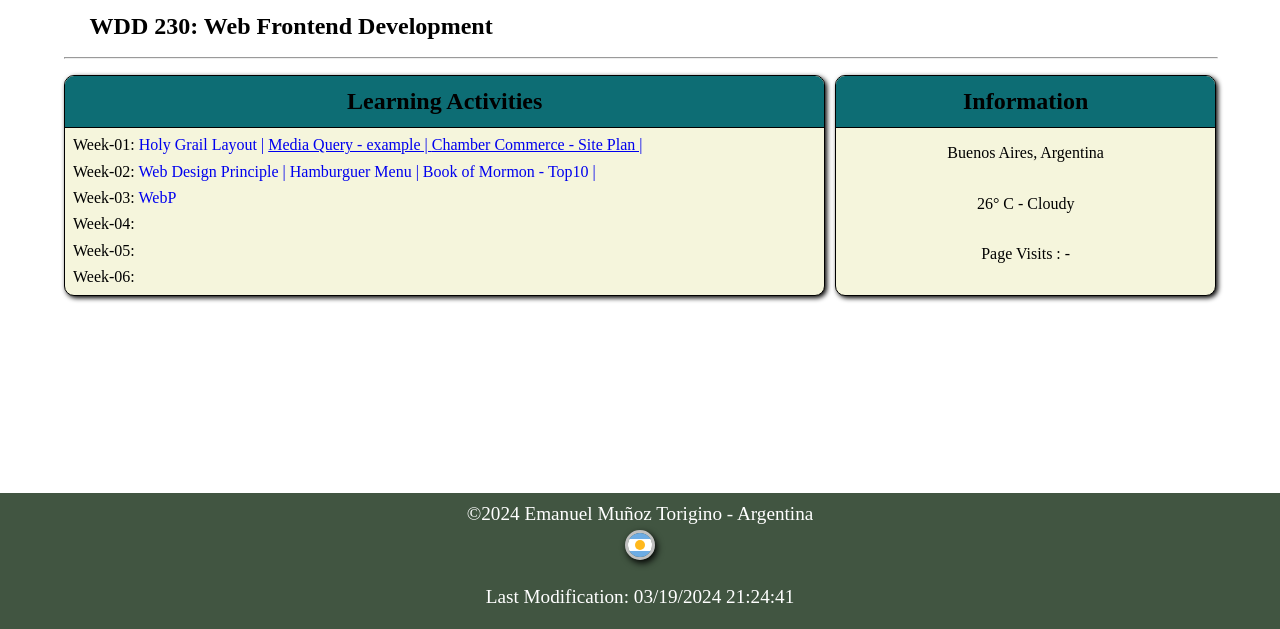
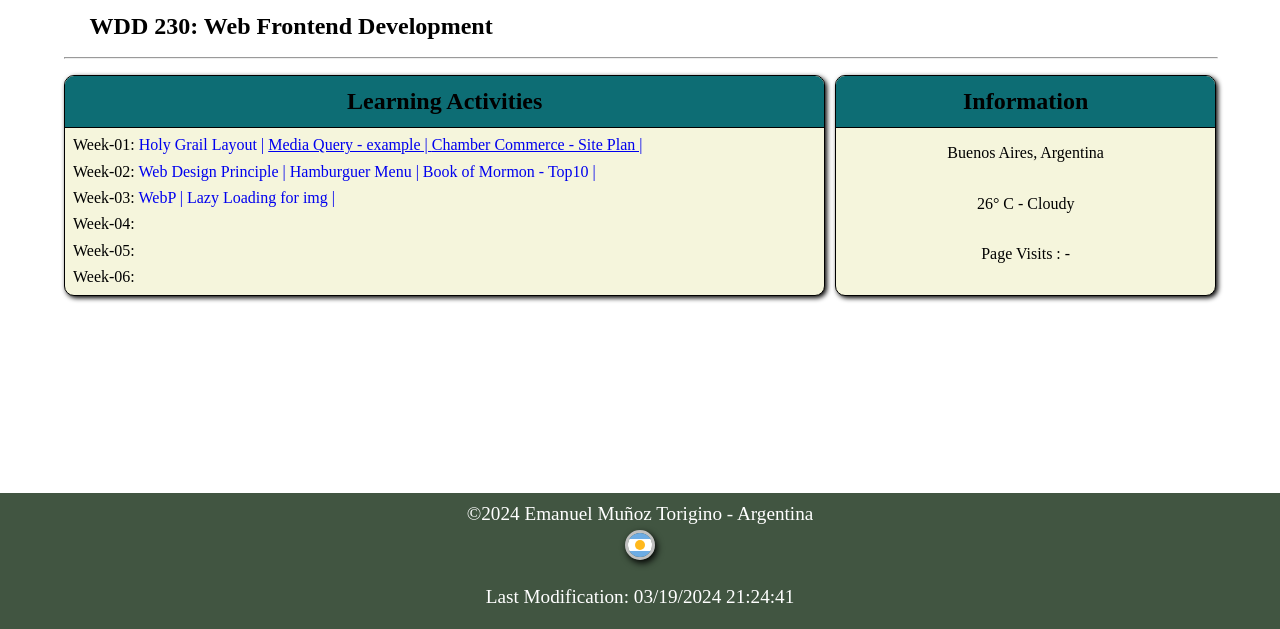
Before and after one commit to EmanuelMunozTorigino/wdd230, a plain HTML site: page index.html in a window 1280 px wide. Shown: the part 171-800 px from the top of the page. Drawn offline with Linux system fonts and the light colour scheme; a web font is replaced by a local one.

Commit message:
I add the link to the lazy loading to the section content in week 3

```diff
--- a/index.html
+++ b/index.html
@@ -59,7 +59,7 @@
             <ul>
                 <li class="section-card-li">Week-01: <a class="section-card-a" href="week01/holygrail.html" target="_blank">Holy Grail Layout | </a><a href="week01/media-query.html" target="_blank" rel="noopener noreferrer">Media Query - example | </a><a href="week01/chamber-site-plan.html" target="_blank" rel="noopener noreferrer">Chamber Commerce - Site Plan | </a></li>
                 <li class="section-card-li">Week-02: <a class="section-card-a" href="week02/design.html" target="blank">Web Design Principle | </a><a class="section-card-a" href="https://codepen.io/EmanuelMunozTorigino/pen/wvZzBKP" target="blank">Hamburguer Menu | </a><a class="section-card-a" href="week02/bom.html" target="blank">Book of Mormon - Top10 | </a></li>
-                <li class="section-card-li">Week-03: <a class="section-card-a" href="week03/images/landscape.webp">WebP</a></li>
+                <li class="section-card-li">Week-03: <a class="section-card-a" href="week03/images/landscape.webp">WebP | </a><a class="section-card-a" href="week03/lazyload.html">Lazy Loading for img | </a></li>
                 <li class="section-card-li">Week-04: <a class="section-card-a" href=""></a></li>
                 <li class="section-card-li">Week-05: <a class="section-card-a" href=""></a></li>
                 <li class="section-card-li">Week-06: <a class="section-card-a" href=""></a></li>
```
